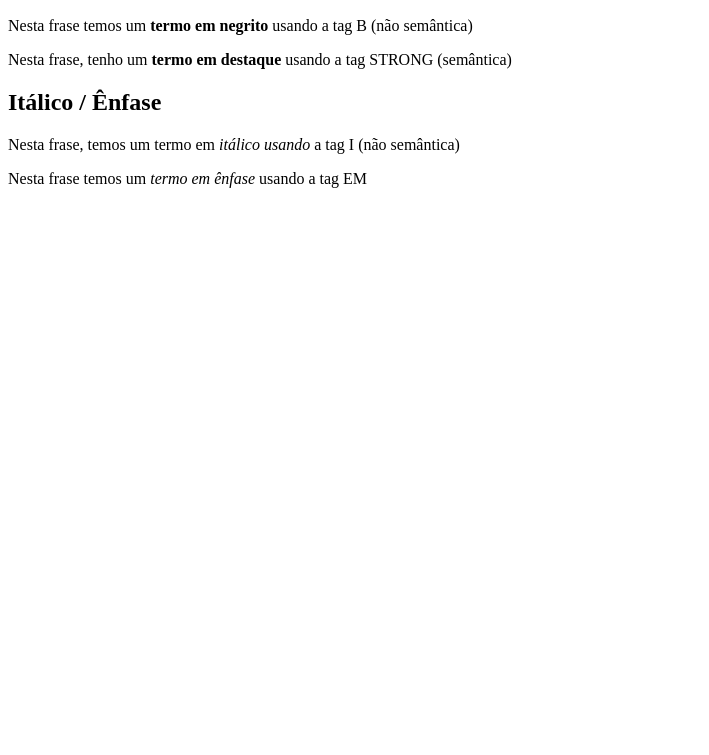
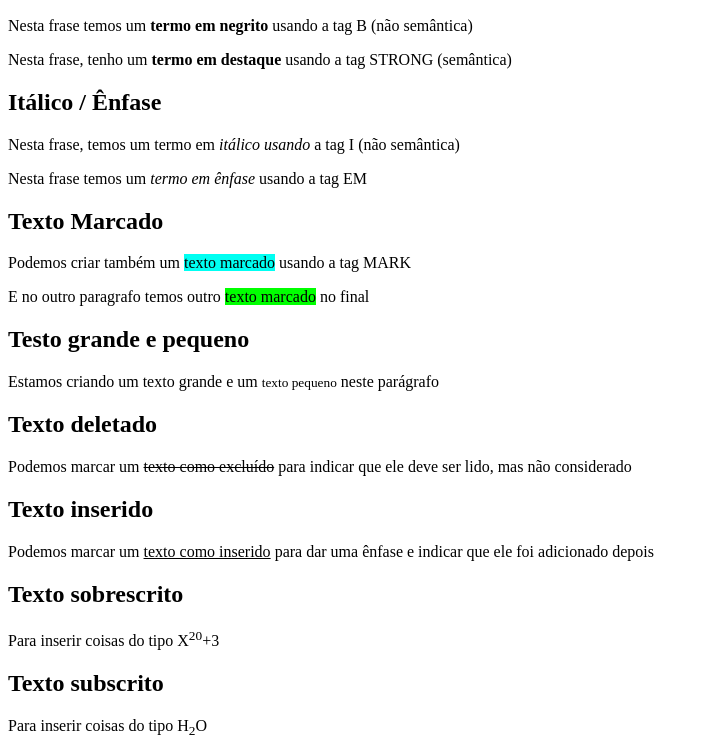
Before and after one commit to rodrigoborge/curso-html, a plain HTML site: page ex008/index.html in a window 1280 px wide. Shown: the part 110-865 px from the top of the page, without its empty margins (0-709 px from the left). Before the commit the page ends 800 px from the top, so only its background shows below. Drawn offline with Linux system fonts and the light colour scheme.

Commit message:
Update index.html

```diff
--- a/ex008/index.html
+++ b/ex008/index.html
@@ -5,6 +5,9 @@
     <meta http-equiv="X-UA-Compatible" content="IE=edge">
     <meta name="viewport" content="width=device-width, initial-scale=1.0">
     <link rel="shortcut icon" href="fav-borge.ico" type="image/x-icon"><title>Formatação de Textos</title>
+    <style>
+        mark{background-color: lime;}
+    </style>
 </head>
 <body>
     <h1>Principais Formatações</h1>
@@ -14,5 +17,18 @@
     <h2>Itálico / Ênfase</h2>
     <p>Nesta frase, temos um termo em <i>itálico usando</i> a tag I (não semântica)</p>
     <p>Nesta frase temos um <em>termo em ênfase</em> usando a tag EM</p>
+    <h2>Texto Marcado</h2>
+    <p>Podemos criar também um <mark style="background-color: rgb(0, 255, 242);">texto marcado</mark> usando a tag MARK</p>
+    <p>E no outro paragrafo temos outro <mark>texto marcado</mark> no final</p>
+    <h2>Testo grande e pequeno</h2>
+    <p>Estamos criando um texto grande e um <small>texto pequeno</small> neste parágrafo</p>
+    <h2>Texto deletado</h2>
+    <p>Podemos marcar um <del>texto como excluído</del> para indicar que ele deve ser lido, mas não considerado</p>
+    <h2>Texto inserido</h2>
+    <p>Podemos marcar um <ins>texto como inserido</ins> para dar uma ênfase e indicar que ele foi adicionado depois</p>
+    <h2>Texto sobrescrito</h2>
+    <p>Para inserir coisas do tipo X<sup>20</sup>+3 </p>
+    <h2>Texto subscrito</h2>
+    <p>Para inserir coisas do tipo H<sub>2</sub>O</p>
 </body>
 </html>
```
